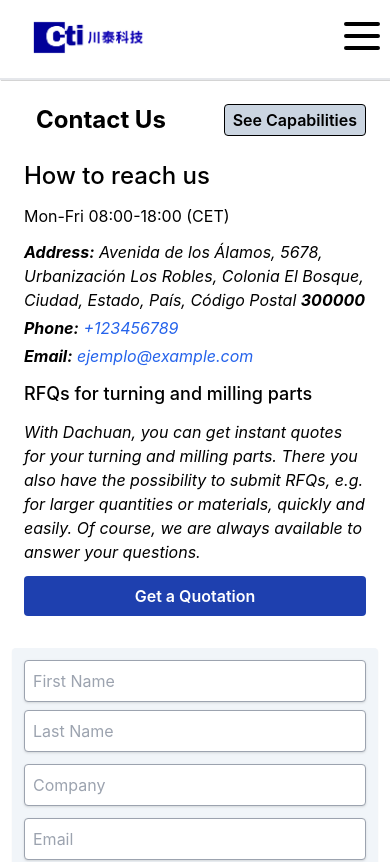
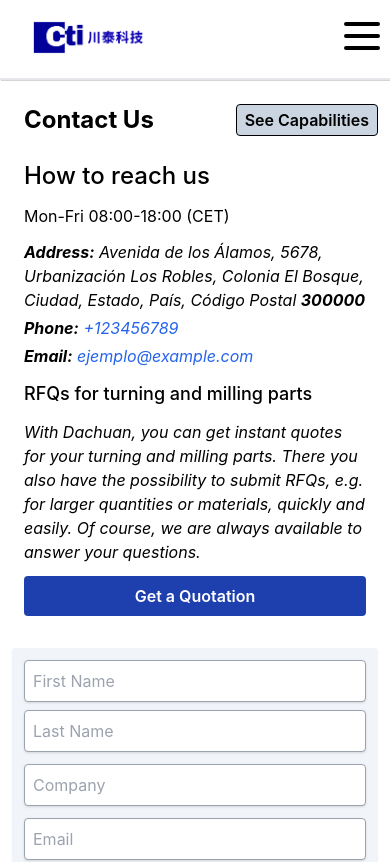
Before and after one commit to EdondjiIbolo/Dachuan-React, a React (Vite) app: page /Contact in a window 390 px wide. Shown: the top 862 px of the page. Built offline with nearby package versions, Linux system fonts and the light colour scheme.

Commit message:
contact page added

```diff
--- a/src/components/pages/Contact.jsx
+++ b/src/components/pages/Contact.jsx
@@ -4,7 +4,7 @@ export function Contact() {
   return (
     <main className="pt-20">
       <main className="w-full max-w-[1310px] m-auto p-3">
-        <header className="flex justify-between items-center px-3">
+        <header className="flex justify-between items-center md:px-3">
           <h1 className="font-bold text-2xl md:text-4xl p-3 md:text-center sm:mb-3">
             Contact Us
           </h1>
```
